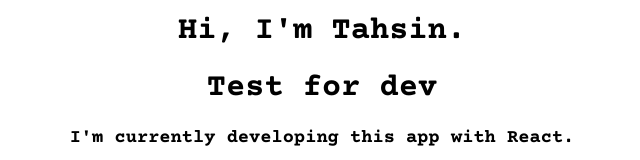
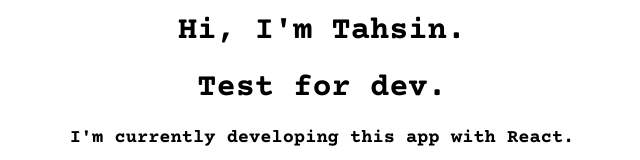
Before and after one commit to tahsinature/me-v2, a React (Create React App) app: page / in a window 1280 px wide. Shown: the part 367-527 px from the top of the page, without its empty margins (318-958 px from the left). Built offline with nearby package versions, Linux system fonts and the light colour scheme.

Commit message:
h1 added for dev environment test

```diff
--- a/src/App.jsx
+++ b/src/App.jsx
@@ -10,7 +10,7 @@
           alt=""
         />
         <h1>Hi, I'm Tahsin.</h1>
-        <h1>Test for dev</h1>
+        <h1>Test for dev.</h1>
         <h3>
           I'm currently developing this app with <b>React</b>.
         </h3>
```
